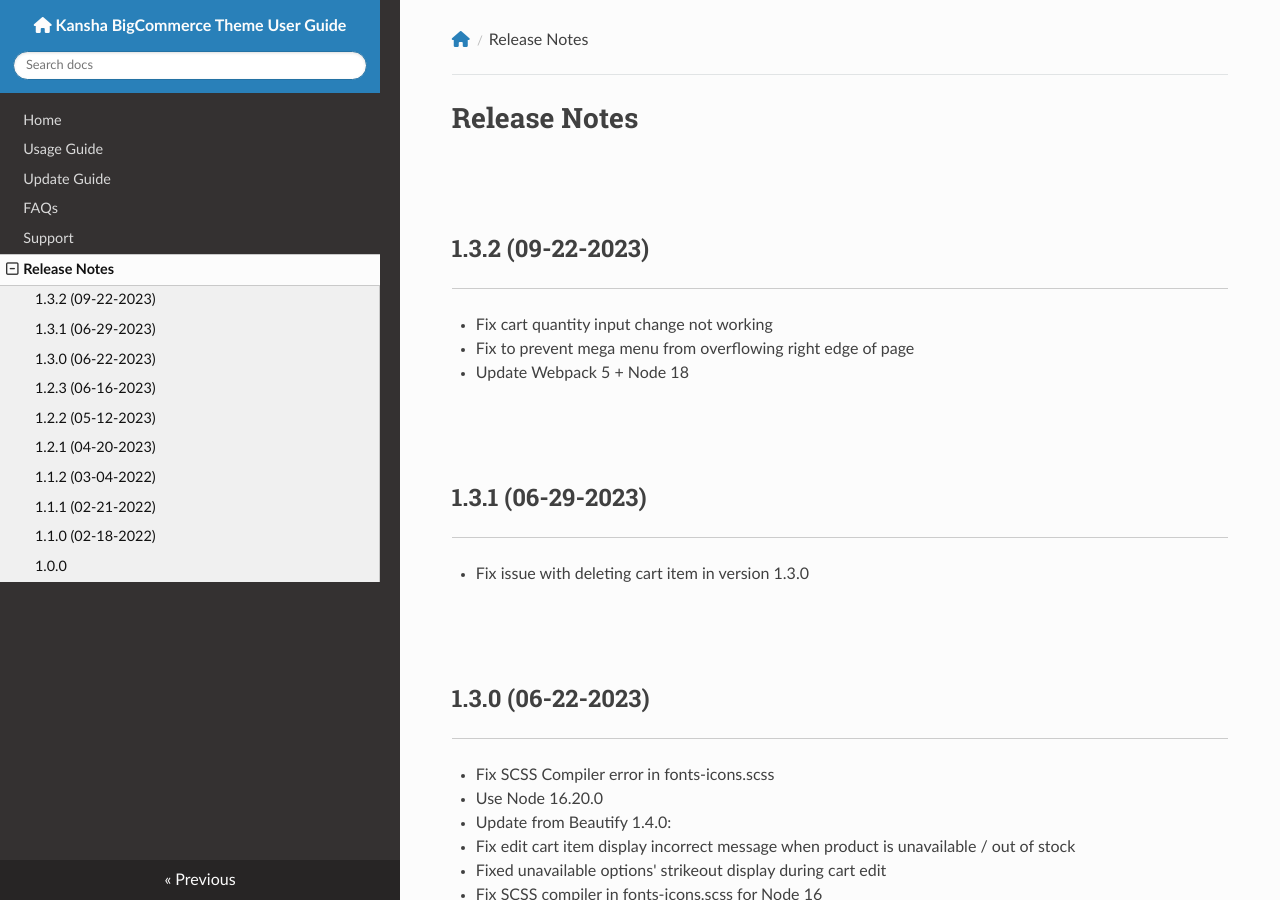
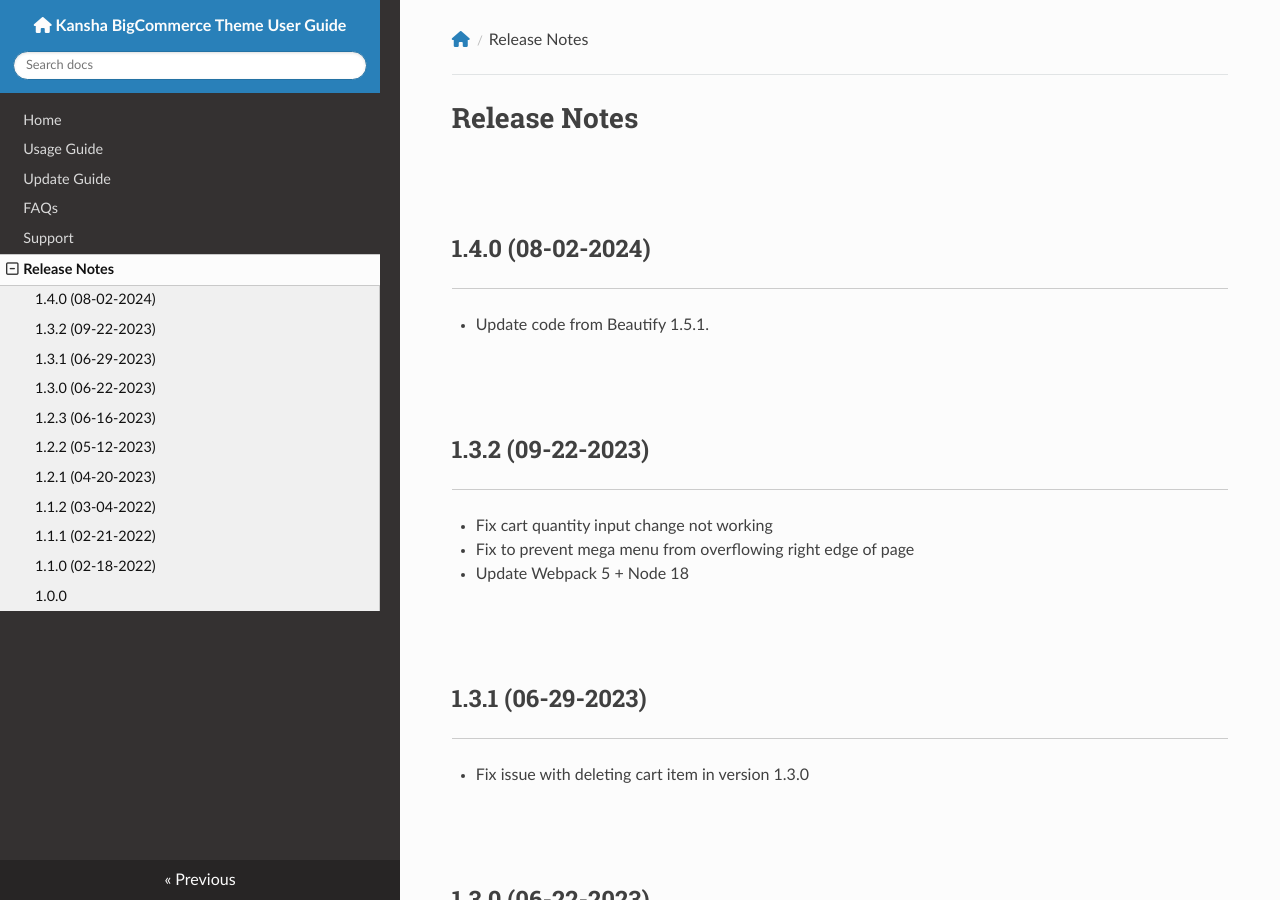
Before and after one commit to tvlgiao/bc-kansha-docs, an MkDocs documentation site: the page built from docs/changelog.md, in a window 1280 px wide and 900 px high. Built offline with MkDocs 1.6.1, drawn with Linux system fonts in a browser that asks for light colours; nearby versions of some CDN libraries.

Commit message:
Release 1.4.0

```diff
--- a/docs/changelog.md
+++ b/docs/changelog.md
@@ -1,4 +1,7 @@
 # Release Notes
+
+## 1.4.0 (08-02-2024)
+- Update code from Beautify 1.5.1.
 
 ## 1.3.2 (09-22-2023)
 - Fix cart quantity input change not working
```
